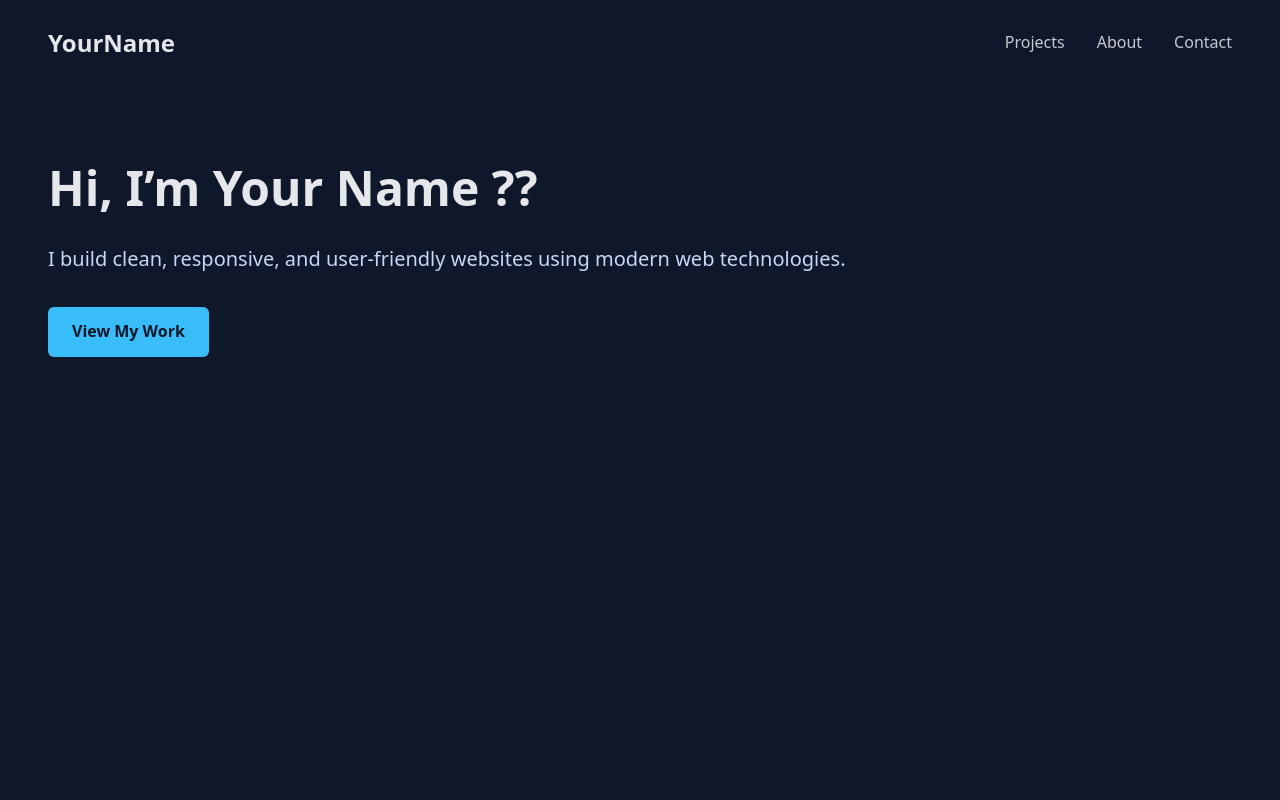
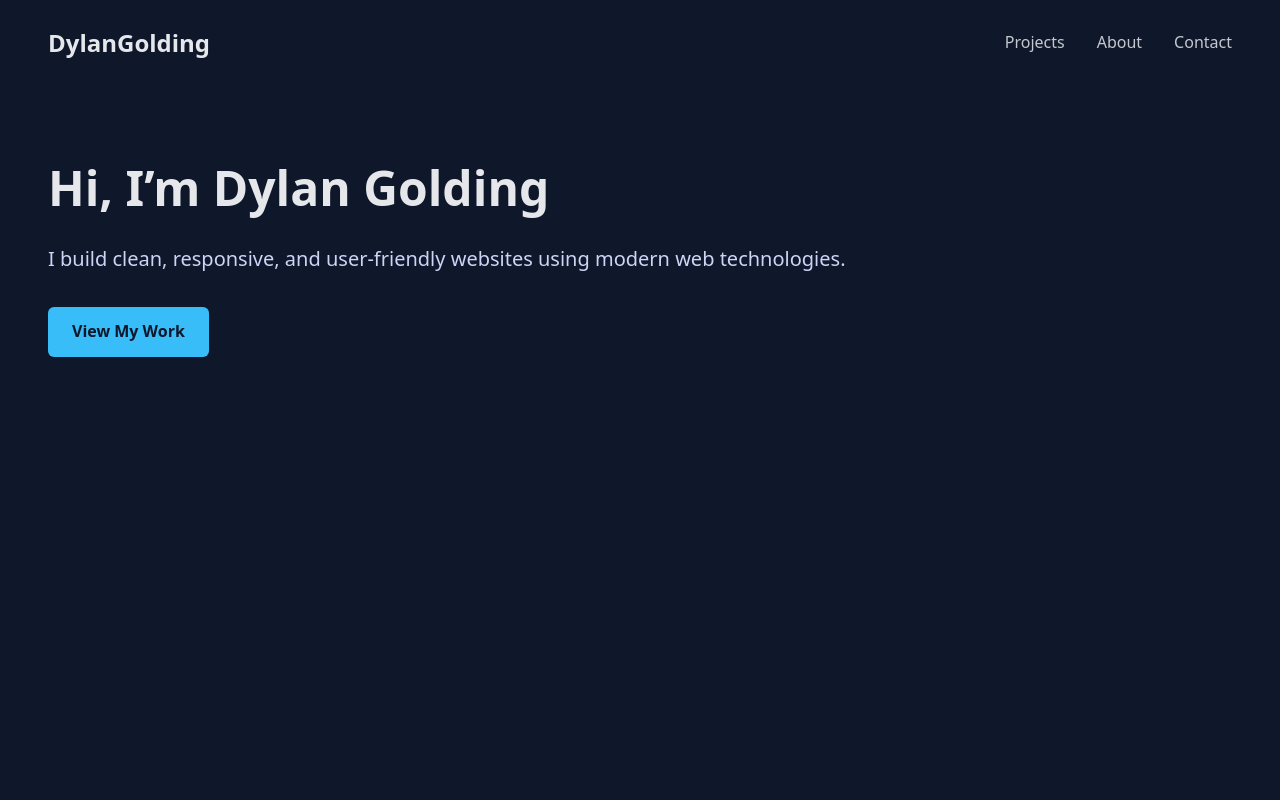
Before and after one commit to justauser-67/portfolio, a plain HTML site: page index.html in a window 1280 px wide. Shown: the top 800 px of the page. Drawn offline with Linux system fonts and the light colour scheme.

Commit message:
Update index.html

```diff
--- a/index.html
+++ b/index.html
@@ -14,7 +14,7 @@
   <!-- ======= Header / Hero Section ======= -->
   <header class="hero">
     <nav class="nav">
-      <div class="logo">YourName</div>
+      <div class="logo">DylanGolding</div>
       <ul class="nav-links">
         <li><a href="#projects">Projects</a></li>
         <li><a href="#about">About</a></li>
@@ -23,7 +23,7 @@
     </nav>
 
     <div class="hero-content">
-      <h1>Hi, I’m Your Name ??</h1>
+      <h1>Hi, I’m Dylan Golding</h1>
       <p>I build clean, responsive, and user-friendly websites using modern web technologies.</p>
       <a href="#projects" class="btn">View My Work</a>
     </div>
```
